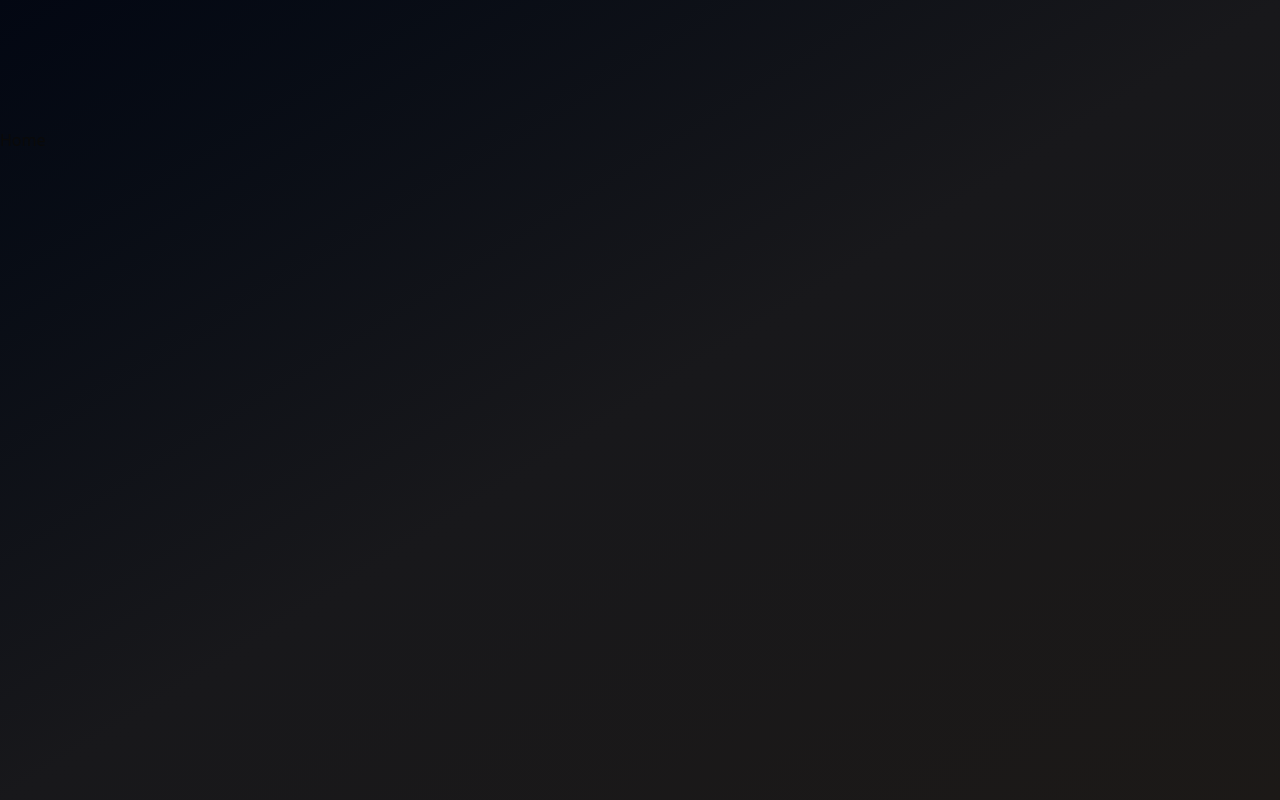
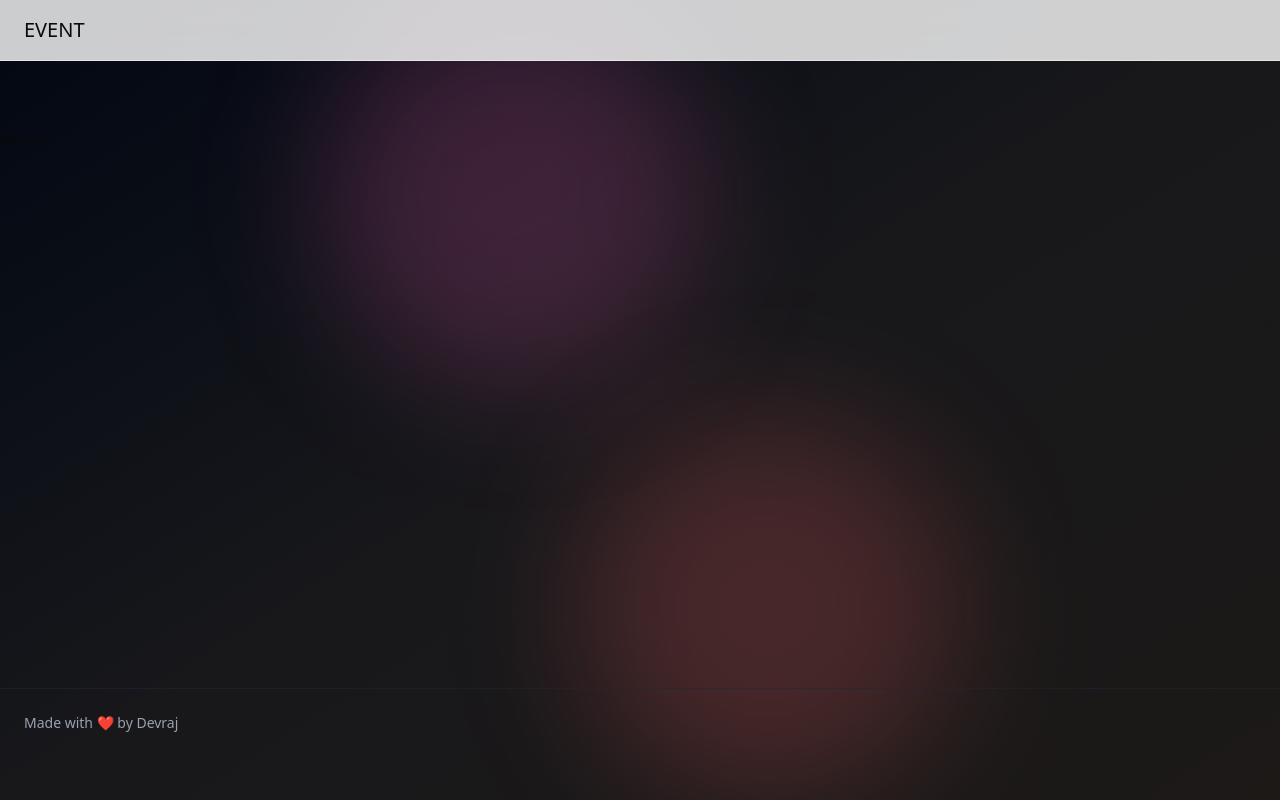
Before and after one commit to Devraj-singh-tomar/event-organizer, a Next.js app: page / in a window 1280 px wide. Built offline with nearby package versions, Linux system fonts and the light colour scheme.

Commit message:
add header and theme provider components; update layout to include them

```diff
--- a/app/layout.tsx
+++ b/app/layout.tsx
@@ -1,5 +1,7 @@
 import type { Metadata } from "next";
 import "./globals.css";
+import { ThemeProvider } from "@/components/theme-provider";
+import Header from "@/components/header";
 
 export const metadata: Metadata = {
   title: "Event",
@@ -16,9 +18,34 @@ export default function RootLayout({
       <body
         className={`bg-linear-to-br from-gray-950 via-zinc-900 to-stone-900 texxt-white`}
       >
-        <main className="relative container mx-auto pt-40 md:pt-32 min-h-screen">
-          {children}
-        </main>
+        <ThemeProvider
+          attribute={"class"}
+          defaultTheme="system"
+          enableSystem
+          disableTransitionOnChange
+        >
+          {/* HEADER */}
+          <Header />
+
+          <main className="relative container mx-auto pt-40 md:pt-32 min-h-screen">
+            {/* GLOW EFFECT */}
+
+            <div className="pointer-events-none absolute inset-0 -z-10 overflow-hidden">
+              <div className="absolute top-0 left-1/4 size-96 bg-pink-400/20 blur-3xl rounded-full" />
+              <div className="absolute  bottom-0 right-1/4 size-96 bg-red-400/20 blur-3xl rounded-full" />
+            </div>
+
+            <div className="relative z-10 min-h-[70vh]">{children}</div>
+
+            {/* FOOTER */}
+
+            <footer className="border-t border-gray-800/50 py-6 px-6 max-w-7xl mx-auto">
+              <div className="text-gray-400 text-sm ">
+                Made with ❤️ by Devraj
+              </div>
+            </footer>
+          </main>
+        </ThemeProvider>
       </body>
     </html>
   );
--- /dev/null
+++ b/components/header.tsx
@@ -0,0 +1,25 @@
+import Link from "next/link";
+
+export default function Header() {
+  return (
+    <>
+      <nav className="fixed top-0 left-0 right-0 bg-background/80 backdrop-blur-xl z-20 border-b">
+        <div
+          className="max-w-7xl mx-auto px-6 py-4 flex items-center justify-between
+        "
+        >
+          <Link href={"/"} className="flex items-center">
+            <span className="text-xl">EVENT</span>
+          </Link>
+
+          {/* <div className="">Search and location</div> */}
+
+          {/* <div className="">Right Section</div> */}
+        </div>
+        {/* MOBILE SEARCH AND LOCATION */}
+      </nav>
+
+      {/* MODALS */}
+    </>
+  );
+}
--- /dev/null
+++ b/components/theme-provider.tsx
@@ -0,0 +1,11 @@
+"use client";
+
+import * as React from "react";
+import { ThemeProvider as NextThemesProvider } from "next-themes";
+
+export function ThemeProvider({
+  children,
+  ...props
+}: React.ComponentProps<typeof NextThemesProvider>) {
+  return <NextThemesProvider {...props}>{children}</NextThemesProvider>;
+}
```
